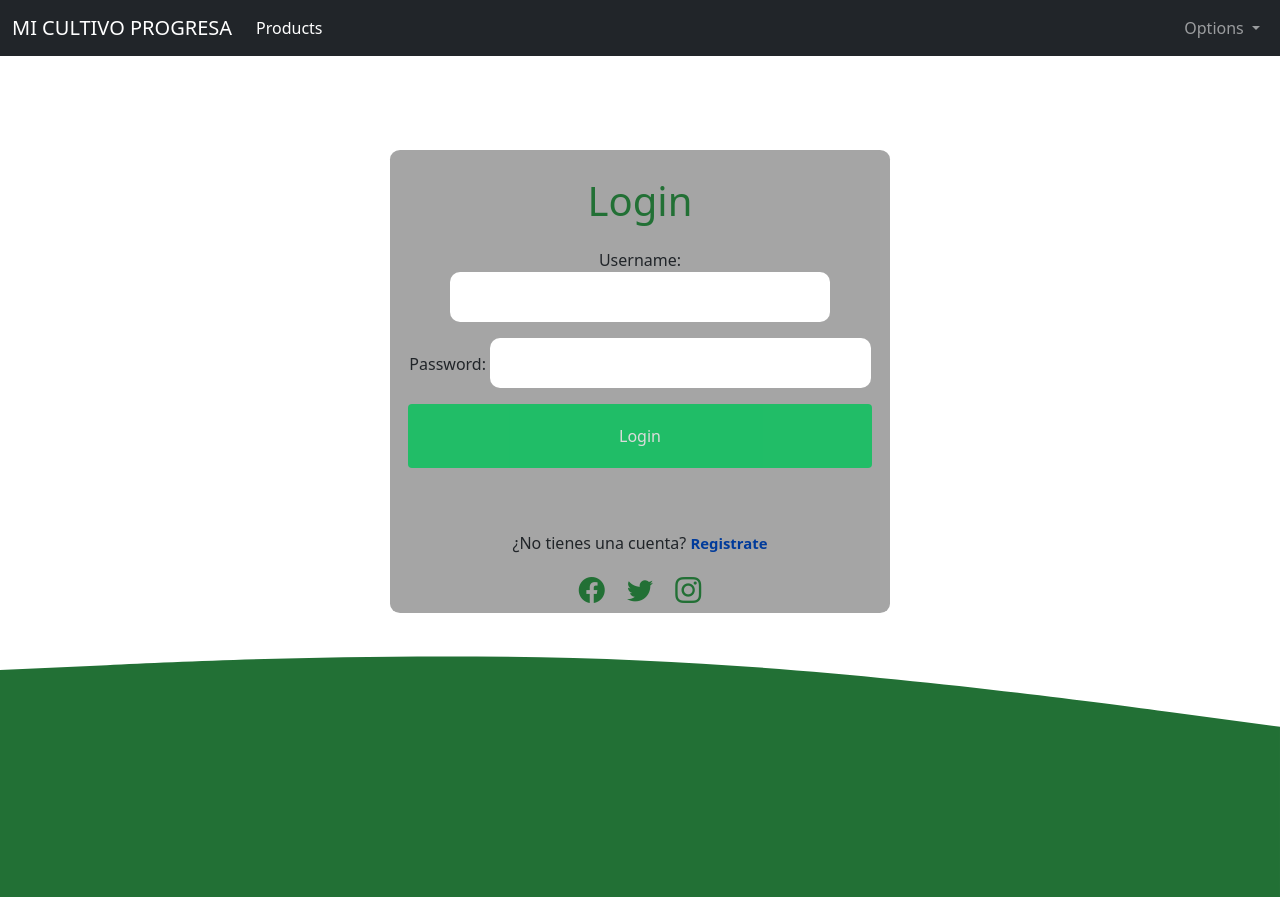
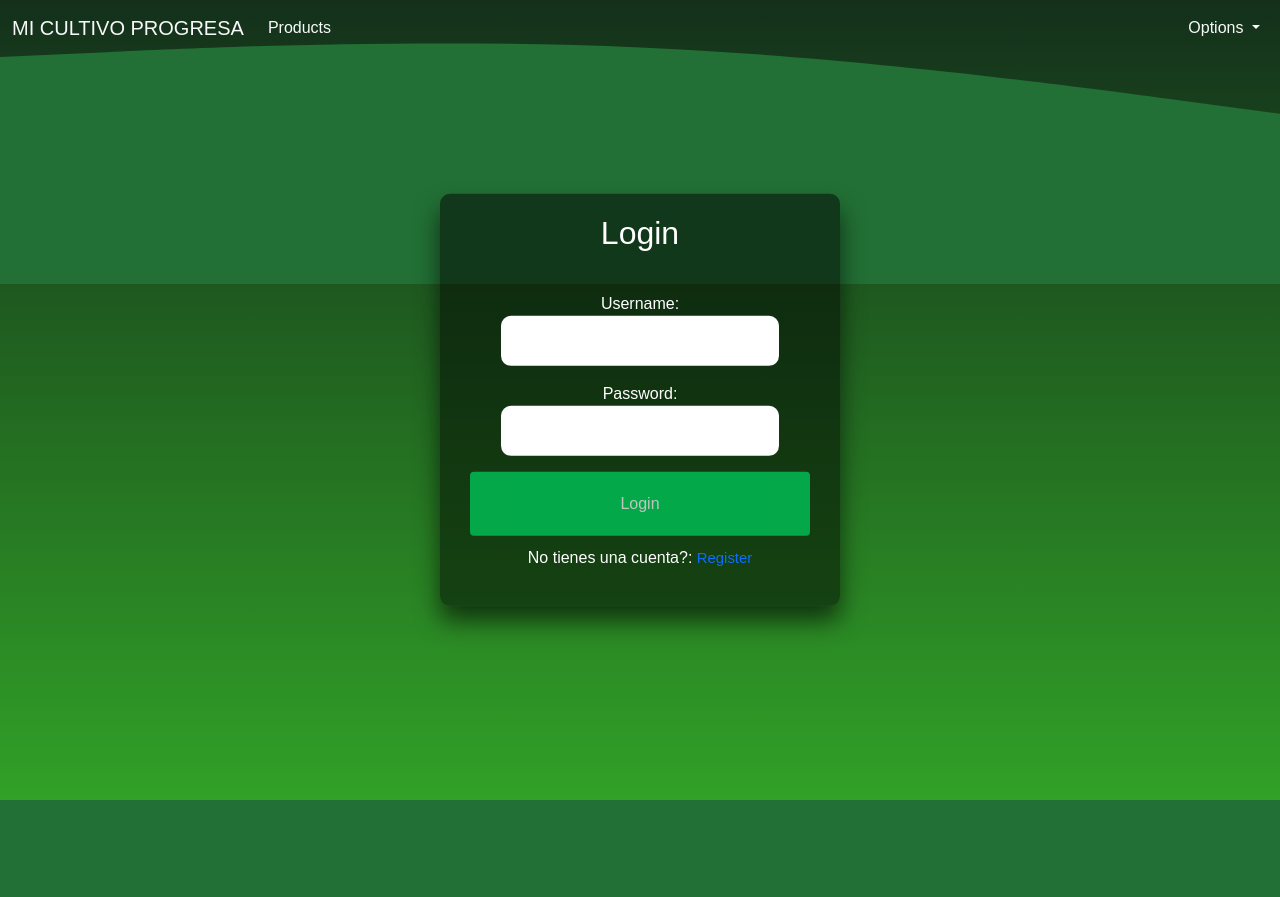
Before and after one commit to JohanMorenoT/ProjectMC, a Django app: page /login/ in a window 1280 px wide. After the commit the page ends 800 px from the top, so only its background shows below. Run offline with Django 4.2, Linux system fonts and the light colour scheme; some libraries are stand-ins or nearby versions.

Commit message:
Nuevos diseños

```diff
--- a/AppMC/static/css/Style2.css
+++ b/AppMC/static/css/Style2.css
@@ -70,7 +70,8 @@
 .textos-intro h1 {
     font-weight: bold;
     font-size: 50px;
-    color: #fff;
+    color: #ffffff;
+    text-shadow: 0px 0px 8px #068f1d;
 }
 .textos-intro h2 {
     font-weight: bold;
@@ -162,6 +163,8 @@
 }
 
 
+
+
 /*=========================MEDIA QUERIES PANTALLA ANCHA================================*/
 
 
@@ -211,6 +214,10 @@
     padding: 10px;
     font-size: 1rem;
 }
+form > p {
+    color: white;
+}
+
 input {
   width: 100%;
   border: 0;
--- a/AppMC/static/css/estilos.css
+++ b/AppMC/static/css/estilos.css
@@ -18,7 +18,7 @@
 }
 h1{
     text-align: center;
-    color: #227035;
+    color: #f9faf9;
     font-size: 40px;
 }
 input[type="text"],
--- a/AppMC/static/css/style.css
+++ b/AppMC/static/css/style.css
@@ -147,56 +147,6 @@
 }
 
 
-/*Form Elements*/
-form {
-    margin: 0;
-    padding: 40px;
-    font-size: 1rem;
-}
-input {
-  width: 100%;
-  border: 0;
-  border-bottom: 2px solid #D3D8DC;
-  outline: 0;
-  background: #fff;
-  padding: 20px 0 4px;
-  margin: 0 0 20px;
-  color: #777B7E;
-}
-input:focus {
-  border-color: #7A9D96;
-  color: #2C3238;
-}
-textarea {
-  width: 100%;
-  border: 0;
-  border-bottom: 2px solid #D3D8DC;
-  outline: 0;
-  background: #fff;
-  padding: 20px 0 4px;
-  margin: 0 0 20px;
-  color: #777B7E;
-}
-textarea:focus {
-  border-color: #7A9D96;
-  color: #2C3238;
-}
-button#submit {
-  width: 100%;
-  padding: 20px 0;
-  text-align: center;
-  background: #7A9D96;
-  color: #fff;
-  border: 0;
-  border-radius: 4px;
-  opacity: .8;
-  transition: .35s linear;
-}
-
-button#submit:hover {
-  opacity: 1;
-}
-
 /*Notifications*/
 .notification {
   text-align: center;
--- /dev/null
+++ b/AppMC/static/css/style3.css
@@ -0,0 +1,175 @@
+html {
+    height: 100%;
+  }
+  body {
+    margin:0;
+    padding:0;
+    font-family: sans-serif;
+    background: linear-gradient(#14301b, #31a127);
+  }
+
+  .login-box {
+    position: absolute;
+    top: 50%;
+    left: 50%;
+    width: 400px;
+    padding: 20px;
+    transform: translate(-50%, -50%);
+    background: rgba(0,0,0,.5);
+    box-sizing: border-box;
+    box-shadow: 0 15px 25px rgba(0,0,0,.6);
+    border-radius: 10px;
+  }
+
+  .login-box h2 {
+    margin: 0 0 30px;
+    padding: 0;
+    color: #fff;
+    text-align: center;
+  }
+
+  .login-box p {
+    color: white;
+  }
+
+  .login-box p > a {
+    text-decoration: none;
+  }
+
+  .login-box .user-box {
+    position: relative;
+  }
+
+  .login-box .user-box input {
+    width: 100%;
+    padding: 10px 0;
+    font-size: 16px;
+    color: #fff;
+    margin-bottom: 30px;
+    border: none;
+    border-bottom: 1px solid #fff;
+    outline: none;
+    background: transparent;
+  }
+  .login-box .user-box label {
+    position: absolute;
+    top:0;
+    left: 0;
+    padding: 10px 0;
+    font-size: 16px;
+    color: #fff;
+    pointer-events: none;
+    transition: .5s;
+  }
+
+  .login-box .user-box input:focus ~ label,
+  .login-box .user-box input:valid ~ label {
+    top: -20px;
+    left: 0;
+    color: #f68e44;
+    font-size: 12px;
+  }
+
+  .login-box form a {
+    position: relative;
+    display: inline-block;
+    padding: 10px 20px;
+    color: #b5fab8;
+    font-size: 16px;
+    text-decoration: none;
+    text-transform: uppercase;
+    overflow: hidden;
+    transition: .5s;
+    margin-top: 40px;
+    letter-spacing: 4px
+  }
+
+  .login-box a:hover {
+    background: #63f403;
+    color: #fff;
+    border-radius: 5px;
+    box-shadow: 0 0 5px #6ff403,
+                0 0 25px #79bd0b,
+                0 0 50px #6ff403,
+                0 0 100px #67d51e;
+  }
+
+  .login-box a span {
+    position: absolute;
+    display: block;
+  }
+
+  .login-box a span:nth-child(1) {
+    top: 0;
+    left: -100%;
+    width: 100%;
+    height: 2px;
+    background: linear-gradient(90deg, transparent, #77f403);
+    animation: btn-anim1 1s linear infinite;
+  }
+
+  @keyframes btn-anim1 {
+    0% {
+      left: -100%;
+    }
+    50%,100% {
+      left: 100%;
+    }
+  }
+
+  .login-box a span:nth-child(2) {
+    top: -100%;
+    right: 0;
+    width: 2px;
+    height: 100%;
+    background: linear-gradient(180deg, transparent, #8cf403);
+    animation: btn-anim2 1s linear infinite;
+    animation-delay: .25s
+  }
+
+  @keyframes btn-anim2 {
+    0% {
+      top: -100%;
+    }
+    50%,100% {
+      top: 100%;
+    }
+  }
+
+  .login-box a span:nth-child(3) {
+    bottom: 0;
+    right: -100%;
+    width: 100%;
+    height: 2px;
+    background: linear-gradient(270deg, transparent, #8cf403);
+    animation: btn-anim3 1s linear infinite;
+    animation-delay: .5s
+  }
+
+  @keyframes btn-anim3 {
+    0% {
+      right: -100%;
+    }
+    50%,100% {
+      right: 100%;
+    }
+  }
+
+  .login-box a span:nth-child(4) {
+    bottom: -100%;
+    left: 0;
+    width: 2px;
+    height: 100%;
+    background: linear-gradient(360deg, transparent, #5bf403);
+    animation: btn-anim4 1s linear infinite;
+    animation-delay: .75s
+  }
+
+  @keyframes btn-anim4 {
+    0% {
+      bottom: -100%;
+    }
+    50%,100% {
+      bottom: 100%;
+    }
+  }
--- a/AppMC/templates/social/layout.html
+++ b/AppMC/templates/social/layout.html
@@ -20,24 +20,24 @@
 <!--=============================================================-->
 
 <header>
-	<nav class="navbar fixed-top navbar-expand-lg navbar-dark bg-dark bg-body-tertiary ">
+	<nav class="navbar fixed-top navbar-expand-lg bg-body-tertiary ">
 		<div class="container-fluid">
 			<img src="" alt="">
-		  <a class="navbar-brand" href="{% url 'index' %}">MI CULTIVO PROGRESA</a>
+		  <a class="navbar-brand text-light" href="{% url 'index' %}">MI CULTIVO PROGRESA</a>
 		  <button class="navbar-toggler" type="button" data-bs-toggle="collapse" data-bs-target="#navbarSupportedContent" aria-controls="navbarSupportedContent" aria-expanded="false" aria-label="Toggle navigation">
 			<span class="navbar-toggler-icon"></span>
 		  </button>
 		  <div class="collapse navbar-collapse" id="navbarSupportedContent">
 			<ul class="navbar-nav me-auto mb-2 mb-lg-0">
 			  <li class="nav-item">
-				<a class="nav-link active" aria-current="page" href="{% url 'feed' %}">Products</a>
+				<a class="nav-link active text-light" aria-current="page" href="{% url 'feed' %}">Products</a>
 			  </li>
 			</ul>
 
 
 			<ul class="navbar-nav mb-2 mb-lg-0">
 				<li class="nav-item dropdown">
-				  <a class="nav-link dropdown-toggle" href="#" role="button" data-bs-toggle="dropdown" aria-expanded="false">
+				  <a class="nav-link dropdown-toggle text-light" href="#" role="button" data-bs-toggle="dropdown" aria-expanded="false">
 					Options
 				  </a>
 				  <ul class="dropdown-menu">
--- a/AppMC/templates/social/login.html
+++ b/AppMC/templates/social/login.html
@@ -1,33 +1,24 @@
 {% extends 'social/layout.html' %}
-
+{% load static %}
 {% block content %}
 
+<html>
+  <head>
+    <link rel="stylesheet" type="text/css" href="{% static 'css/style3.css' %}">
+  </head>
+  <body>
+    <div class="login-box">
+      <h2>Login</h2>
+      <form method="post">
 
-<div class="container">
-  <form class="formulario " method="post">
-    <br>
-    <h1>Login</h1>
-    <div class="contenedor ">
+        {% csrf_token %}
+        {{ form.as_p }}
 
-		{% csrf_token %}
-		{{ form.as_p }}
-
-		<div class="text-center">
-      <button type="submit" id="submit" class="btn btn-success">Login</button>
+        <button type="submit" id="submit" class="btn btn-success">Login</button>
+      </form>
+      <p>No tienes una cuenta?: <a href="{% url 'register' %}">Register</a></p>
     </div>
-
-    </div>
-
-         <br><br>
-         <p>¿No tienes una cuenta? <a class="link" href="{% url 'register' %}">Registrate </a></p>
-
-         <div id="iconos" class="text-center fs-4">
-            <a href="#"><i class="bi bi-facebook"></i></a>
-            <a href="#"><i class="bi bi-twitter"></i></a>
-            <a href="#"><i class="bi bi-instagram"></i></a>
-        </div>
-     </div>
-  </form>
-</div>
+  </body>
+</html>
 
 {% endblock %}
```
Also changed, not shown: AppMC/templates/social/register.html (+18 -18 lines), AppMC/static/css/normalize.css (deleted), db.sqlite3.
